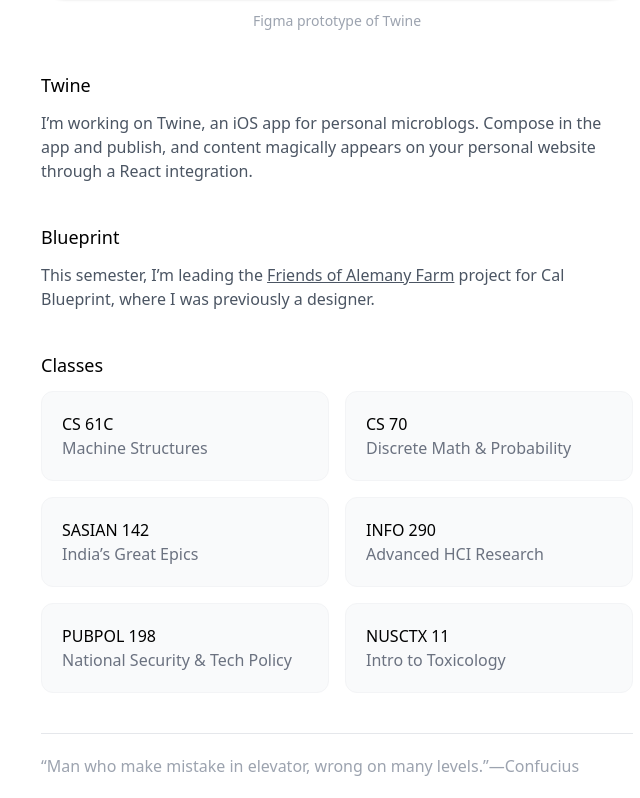
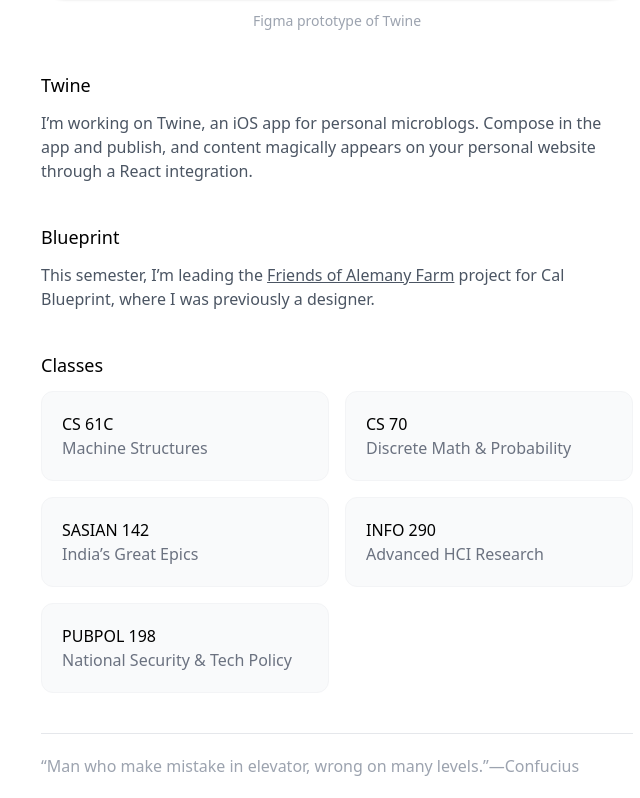
Before and after one commit to kbrgl/website, a Next.js app: page /recently in a window 1280 px wide. Shown: the part 875-1673 px from the top of the page, without its empty margins (303-943 px from the left). Built offline with nearby package versions, Linux system fonts and the light colour scheme; a web font is replaced by a local one.

Commit message:
Drop NUSCTX 11

```diff
--- a/pages/recently.js
+++ b/pages/recently.js
@@ -66,7 +66,6 @@ export default function Recently() {
               code="PUBPOL 198"
               title="National Security &amp; Tech Policy"
             />
-            <Class code="NUSCTX 11" title="Intro to Toxicology" />
           </ul>
         </section>
         <Footer />
```
